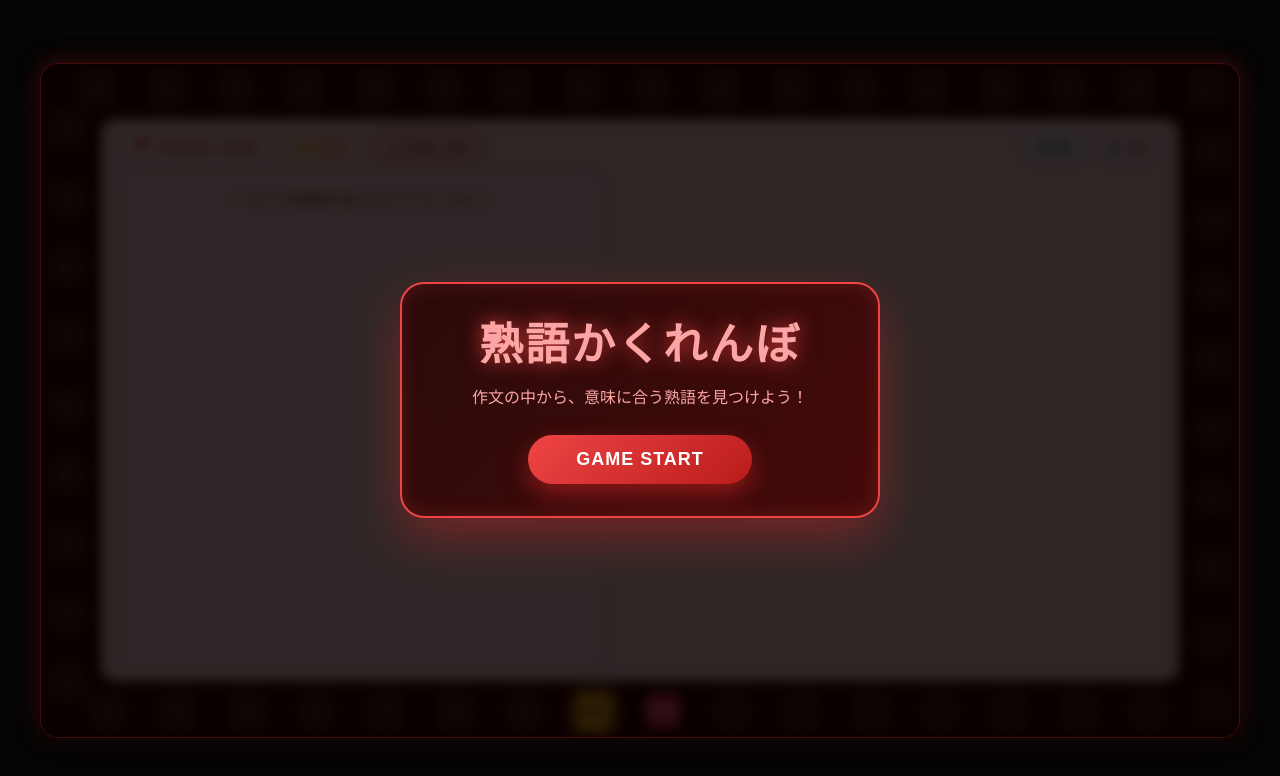
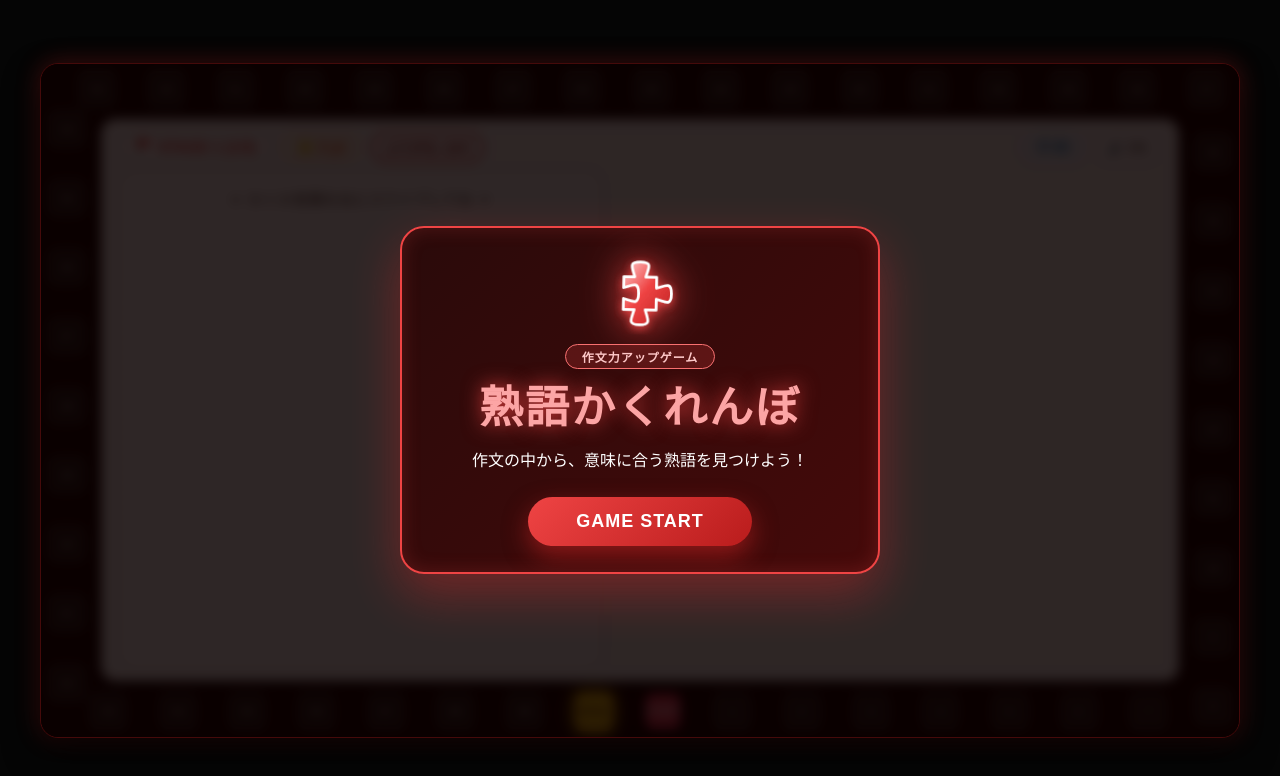
Before and after one commit to t044-050-ctrl/jukugo-kakurenbo, a plain HTML site: page index.html in a window 1280 px wide. Drawn offline with Linux system fonts and the light colour scheme.

Commit message:
Add files via upload

```diff
--- a/index.html
+++ b/index.html
@@ -4,9 +4,6 @@
 <meta charset="UTF-8">
 <meta name="viewport" content="width=device-width, initial-scale=1.0, maximum-scale=1.0, user-scalable=no">
 <title>熟語かくれんぼ</title>
- <meta property="og:title" content="熟語かくれんぼ">
-    <meta property="og:description" content="作文の中から熟語を見つけるゲームです。">
-    <meta property="og:type" content="website">
 <style>
   * {
     box-sizing: border-box;
@@ -455,11 +452,39 @@
     background: linear-gradient(135deg, #2a0a0a, #450a0a);
     border: 2px solid #ef4444;
     color: #ffffff;
-    padding: 32px;
+    padding: 26px 28px;
     border-radius: 24px;
     text-align: center;
     box-shadow: 0 20px 50px rgba(220, 38, 38, 0.4), inset 0 0 20px rgba(239, 68, 68, 0.2);
     max-width: 480px; width: 90%;
+    position: relative;
+    overflow: hidden;
+  }
+  .puzzle-piece-container {
+    width: 82px;
+    height: 82px;
+    margin: 0 auto 8px auto;
+    display: flex;
+    justify-content: center;
+    align-items: center;
+    filter: drop-shadow(0 0 18px rgba(239, 68, 68, 0.9));
+    animation: pieceFloat 3s ease-in-out infinite alternate;
+  }
+  @keyframes pieceFloat {
+    0% { transform: translateY(0) rotate(0deg); }
+    100% { transform: translateY(-7px) rotate(5deg); }
+  }
+  .start-hero-badge {
+    display: inline-block;
+    padding: 3px 16px;
+    background: rgba(239, 68, 68, 0.2);
+    border: 1px solid #f87171;
+    border-radius: 20px;
+    color: #fecaca;
+    font-size: 12px;
+    font-weight: bold;
+    margin-bottom: 10px;
+    letter-spacing: 1px;
   }
   .start-hero-title {
     font-size: clamp(32px, 5vw, 44px);
@@ -1778,6 +1803,7 @@ function processDrop(word, slot, sourceElem, cloneElem) {
       document.getElementById(`idiom-row-${rIndex}`).classList.add('completed');
       const pts = usedHintsInSubStage[rIndex] ? 1 : 2;
       subStagePoints += pts;
+      advancePosition(pts);
     }
 
     checkAllCompleted();
@@ -1812,12 +1838,7 @@ async function checkAllCompleted() {
     playSE('milestone');
     triggerConfetti();
 
-    await new Promise(r => setTimeout(r, 2000));
-
-    if (subStagePoints > 0) {
-      await advancePosition(subStagePoints);
-      await new Promise(r => setTimeout(r, 600));
-    }
+    await new Promise(r => setTimeout(r, 1500));
 
     const modal = document.createElement('div');
     modal.className = 'modal-overlay';
@@ -1999,10 +2020,16 @@ function startBonusStage() {
 }
 
 // --- 共通UI・ユーティリティ ---
+let positionQueue = 0;
+let isAdvancingPosition = false;
+
 async function advancePosition(count) {
-  const stepDelay = count > 15 ? 30 : (count > 5 ? 80 : 250);
-
-  for (let step = 0; step < count; step++) {
+  positionQueue += count;
+  if (isAdvancingPosition) return;
+  isAdvancingPosition = true;
+
+  while (positionQueue > 0) {
+    positionQueue--;
     if (currentPosition >= 50) {
       await new Promise(resolve => triggerGoal(resolve));
     }
@@ -2016,13 +2043,14 @@ async function advancePosition(count) {
       cT.classList.remove('tile-pop'); void cT.offsetWidth; cT.classList.add('tile-pop');
     }
     playSE('click');
-    await new Promise(r => setTimeout(r, stepDelay));
+    await new Promise(r => setTimeout(r, 380));
   }
   updateTrackUI();
 
   if (currentPosition >= 50) {
     await new Promise(resolve => triggerGoal(resolve));
   }
+  isAdvancingPosition = false;
 }
 
 function triggerGoal(onComplete) {
@@ -2199,8 +2227,42 @@ window.addEventListener('load', () => {
   m.className = 'modal-overlay';
   m.innerHTML = `
     <div class="start-hero-card">
+      <div class="puzzle-piece-container">
+        <svg viewBox="0 0 120 120" width="82" height="82">
+          <defs>
+            <linearGradient id="puzzleGrad" x1="0%" y1="0%" x2="100%" y2="100%">
+              <stop offset="0%" stop-color="#fecaca" />
+              <stop offset="45%" stop-color="#ef4444" />
+              <stop offset="100%" stop-color="#b91c1c" />
+            </linearGradient>
+            <filter id="puzzleGlow" x="-20%" y="-20%" width="140%" height="140%">
+              <feDropShadow dx="0" dy="4" stdDeviation="6" flood-color="#ef4444" flood-opacity="0.85"/>
+            </filter>
+          </defs>
+          <path d="
+            M 36,36
+            L 52,36
+            C 48,22 42,14 60,14
+            C 78,14 72,22 68,36
+            L 84,36
+            L 84,52
+            C 98,48 106,42 106,60
+            C 106,78 98,72 84,68
+            L 84,84
+            L 68,84
+            C 72,98 78,106 60,106
+            C 42,106 48,98 52,84
+            L 36,84
+            L 36,68
+            C 50,72 58,78 58,60
+            C 58,42 50,48 36,52
+            Z"
+            fill="url(#puzzleGrad)" stroke="#ffffff" stroke-width="4" stroke-linejoin="round" filter="url(#puzzleGlow)"/>
+        </svg>
+      </div>
+      <div class="start-hero-badge">作文力アップゲーム</div>
       <h1 class="start-hero-title" style="line-height: 1.3;">熟語かくれんぼ</h1>
-      <p style="color: #fca5a5; font-size: 16px; margin-bottom: 24px; line-height: 1.6;">
+      <p style="color: #ffffff; font-size: 16px; margin-bottom: 24px; line-height: 1.6;">
         作文の中から、意味に合う熟語を見つけよう！
       </p>
       <button class="start-play-btn" onclick="initAudio(); this.closest('.modal-overlay').remove(); startStage();">GAME START</button>
```
